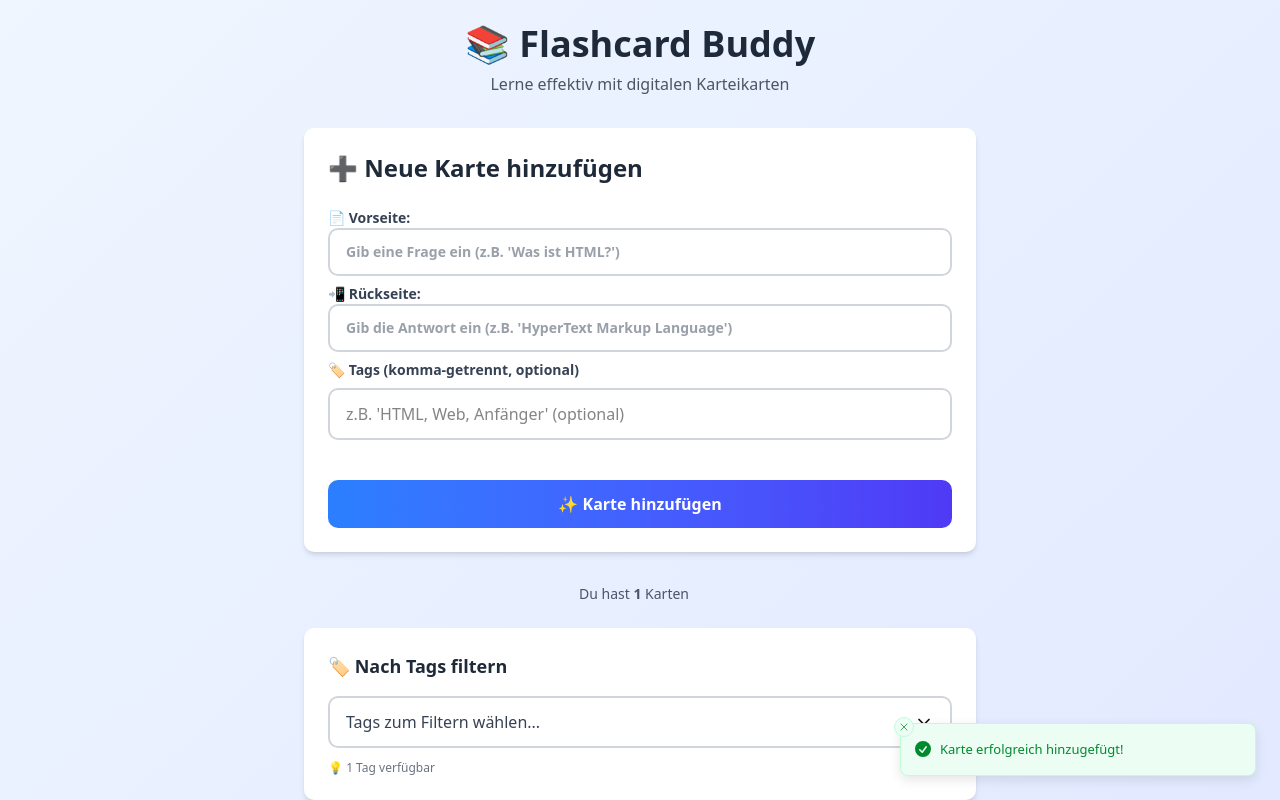
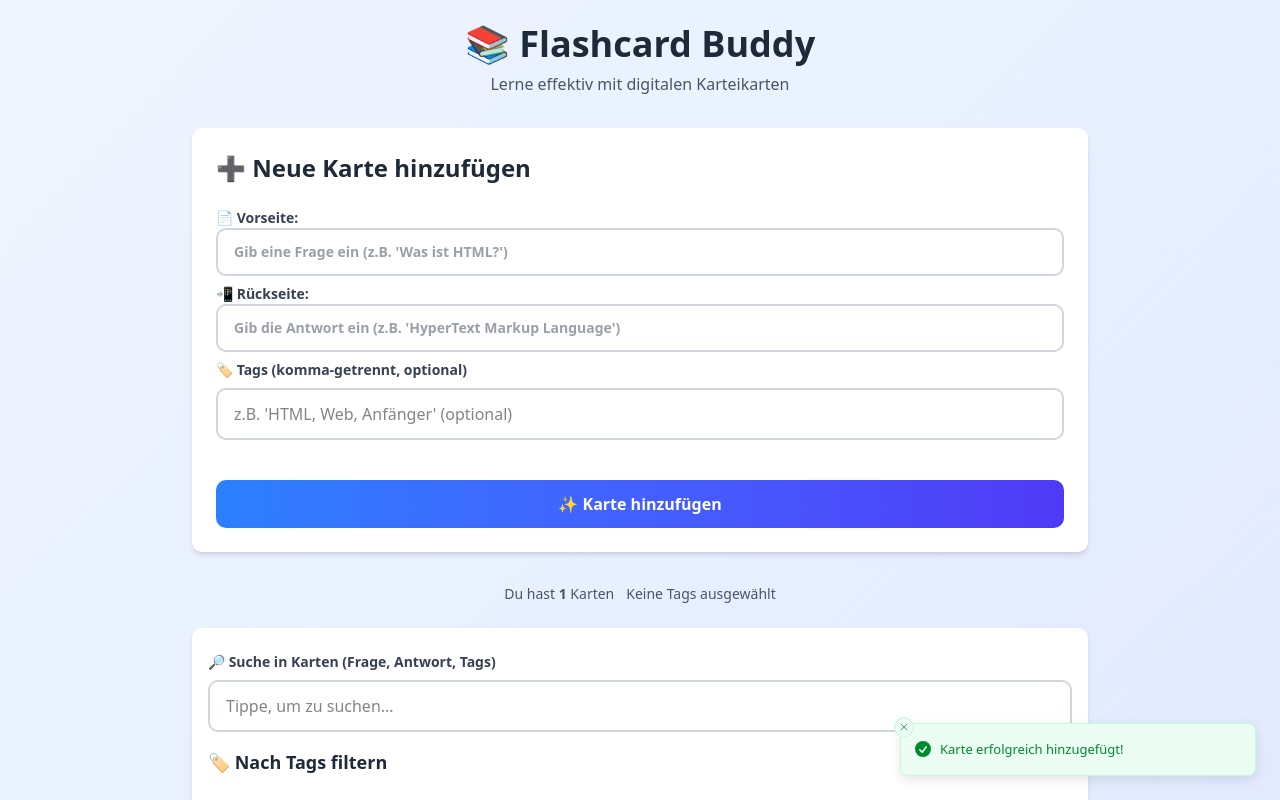
Before and after one commit to lilazero/andi-lilaj-flashcard-Buddy, a Next.js app: page / in a window 1280 px wide. Both pictures are taken after typing "Sample", "Sample", "Sample" into the empty fields and a click on the button "✨ Karte hinzufügen". Shown: the top 800 px of the page. Built offline with nearby package versions, Linux system fonts and the light colour scheme.

Commit message:
FEAT: Added Search Bar and Searching

```diff
--- a/src/components/FlashcardBuddy.tsx
+++ b/src/components/FlashcardBuddy.tsx
@@ -5,6 +5,7 @@ import AddCardForm from "./AddCardForm";
 import { Card, CardComponent } from "./CardComponent";
 import TagFilter from "./TagFilter";
 import { useState, useEffect, useRef } from "react";
+import SearchBar from "./SearchBar";
 
 const STORAGE_KEY = "flashcard_buddy_cards";
 
@@ -12,6 +13,7 @@ export default function FlashcardBuddy() {
   const [cards, setCards] = useState<Card[]>([]);
   const [loadingCardId, setLoadingCardId] = useState<string | null>(null);
   const [selectedTags, setSelectedTags] = useState<string[]>([]);
+  const [searchQuery, setSearchQuery] = useState<string>("");
 
   const toggleAnswer = (id: string): void => {
     console.log(`[toggleAnswer] Attempt to fetch card with id: ${id}...`);
@@ -191,17 +193,25 @@ export default function FlashcardBuddy() {
    * - Wenn Tags ausgewählt: nur Karten mit mind. einem dieser Tags anzeigen
    */
   const getFilteredCards = (): Card[] => {
-    if (selectedTags.length === 0) {
-      return cards;
-    }
-    return cards.filter((card) =>
+    const byTags =
+      selectedTags.length === 0
+        ? cards
+        : cards.filter((card) =>
             card.tags.some((tag) => selectedTags.includes(tag))
           );
+    // Step 2: Text search across front/back/tags
+    const q = searchQuery.trim().toLowerCase();
+    if (!q) return byTags;
+    return byTags.filter((card) => {
+      const inFront = card.front.toLowerCase().includes(q);
+      const inBack = card.back.toLowerCase().includes(q);
+      return inFront || inBack;
+    });
   };
 
   return (
     <div className="min-h-screen p-6 bg-gradient-to-br from-blue-50 to-indigo-100">
-      <div className="max-w-2xl mx-auto">
+      <div className="max-w-4xl mx-auto">
         {/* Header */}
         <div className="mb-8 text-center">
           <h1 className="mb-2 text-4xl font-bold text-gray-800">
@@ -223,11 +233,20 @@ export default function FlashcardBuddy() {
               <span>
                 Du hast <strong>{cards.length}</strong> Karten
               </span>
-              <span className="ml-3">{/* (Y shown wegen Filtern) */}</span>
+              <span className="ml-3">
+                {selectedTags.length > 0
+                  ? `${selectedTags.length} durch Tags filtert`
+                  : "Keine Tags ausgewählt"}
+              </span>
             </>
           )}
         </div>
-
+        {/* Search and Tag Filter container */}
+        <div className="p-4 my-2 bg-white rounded-lg shadow-md">
+          {/* Search Bar */}
+          {cards.length > 0 && (
+            <SearchBar query={searchQuery} onQueryChange={setSearchQuery} />
+          )}
           {/* Card Filter*/}
           {cards.length > 0 && getAllTags().length > 0 && (
             <TagFilter
@@ -237,6 +256,7 @@ export default function FlashcardBuddy() {
               onTagsChange={setSelectedTags}
             />
           )}
+        </div>
 
         {/* Card List or Empty State or there wont be the opportunity for an Empty State
          */}
@@ -250,7 +270,7 @@ export default function FlashcardBuddy() {
               </p>
             </div>
           ) : getFilteredCards().length === 0 ? (
-            <div className="p-8 text-center bg-white rounded-lg shadow-md">
+            <div className="flex justify-center items-center p-8 text-center bg-white rounded-lg shadow-md min-h-[238px]">
               <p className="mb-4 text-lg text-gray-600">
                 🔍 Keine Karten mit diesen Tags gefunden.
               </p>
--- /dev/null
+++ b/src/components/SearchBar.tsx
@@ -0,0 +1,34 @@
+"use client";
+
+import { useId } from "react";
+
+interface SearchBarProps {
+  query: string;
+  onQueryChange: (value: string) => void;
+}
+
+export default function SearchBar({ query, onQueryChange }: SearchBarProps) {
+  const inputId = useId();
+
+  return (
+    <div
+      className="cursor-pointer"
+      /* Das Klicken auf „div“ (nicht nur auf label durch for=id) focusiert sich auf die Suchfeld und erleichtert Handynutzers die Experience */
+      onClick={() => {
+        document.getElementById(inputId)?.focus();
+      }}
+    >
+      <label className="block py-2 text-sm font-semibold text-gray-700 cursor-pointer">
+        🔎 Suche in Karten (Frage, Antwort, Tags)
+      </label>
+      <input
+        id={inputId}
+        type="text"
+        value={query}
+        onChange={(e) => onQueryChange(e.target.value)}
+        placeholder="Tippe, um zu suchen..."
+        className="w-full px-4 py-3 transition-colors border-2 border-gray-300 rounded-lg focus:outline-none focus:border-blue-500"
+      />
+    </div>
+  );
+}
--- a/src/components/TagFilter.tsx
+++ b/src/components/TagFilter.tsx
@@ -23,7 +23,7 @@ export default function TagFilter({
   onTagsChange,
 }: TagFilterProps) {
   const [isOpen, setIsOpen] = useState(false);
-  const [searchInput, setSearchInput] = useState("");
+  const [searchInput, setTagSearchInput] = useState("");
   const dropdownRef = useRef<HTMLDivElement>(null);
 
   /**
@@ -62,11 +62,15 @@ export default function TagFilter({
   }, []);
 
   return (
-    <div className="p-6 mb-8 bg-white rounded-lg shadow-md">
-      <div className="flex items-center justify-between mb-4">
-        <h3 className="text-lg font-bold text-gray-800">
+    <div>
+      {/* Das Div lösche ich immer wieder, aber dieses hält den Filter auf der rechten Seite*/}
+      <div className="flex items-center justify-between mt-4 mb-1 min-h-3">
+        <button
+          className="text-lg font-bold text-gray-800 cursor-pointer"
+          onClick={() => setIsOpen(!isOpen)}
+        >
           🏷️ Nach Tags filtern
-        </h3>
+        </button>
         {selectedTags.length > 0 && (
           <button
             onClick={() => onTagsChange([])}
@@ -78,8 +82,10 @@ export default function TagFilter({
       </div>
 
       {/* Selected Tags Display */}
+      {/* dont change the heights or the margins or paddings because they finally stoped moving when i put tags on the selected tag holder*/}
+      <div className="mb-2 min-h-[32px]">
         {selectedTags.length > 0 && (
-        <div className="flex flex-wrap gap-2 mb-4">
+          <div className="flex flex-wrap gap-2 ">
             {selectedTags.map((tag) => (
               <div
                 key={tag}
@@ -96,6 +102,7 @@ export default function TagFilter({
             ))}
           </div>
         )}
+      </div>
 
       {/* Dropdown */}
       <div className="relative" ref={dropdownRef}>
@@ -120,13 +127,13 @@ export default function TagFilter({
         {/* Dropdown Menu */}
         {isOpen && (
           <div className="absolute left-0 right-0 z-50 mt-2 bg-white border-2 border-gray-300 rounded-lg shadow-lg top-full">
-            {/* Search Input */}
+            {/* Tag Search Input */}
             <div className="p-3 border-b border-gray-200">
               <input
                 type="text"
                 placeholder="🔍 Tags durchsuchen..."
                 value={searchInput}
-                onChange={(e) => setSearchInput(e.target.value)}
+                onChange={(e) => setTagSearchInput(e.target.value)}
                 className="w-full px-3 py-2 border border-gray-300 rounded-lg focus:outline-none focus:border-blue-500"
                 autoFocus
               />
```
Lines whose indentation alone changed are shown as unchanged.
